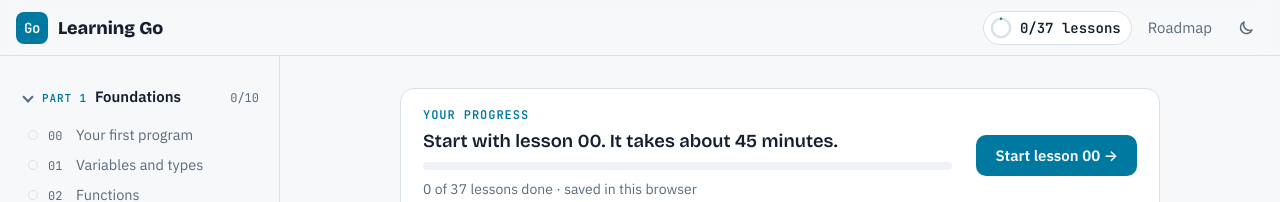
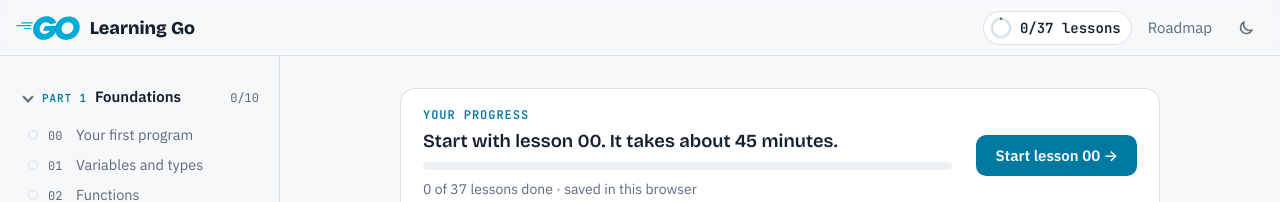
Before and after one commit to letsgomrinal/learning-go, a Jekyll site: the page built from README.md, in a window 1280 px wide. Shown: the top 202 px of the page. Built offline with Jekyll 4.4.1, drawn with Linux system fonts in a browser that asks for light colours; our own code applies the rules of GitHub Pages for plain Markdown files.

Commit message:
Use the official Go logo in the site header
Co-Authored-By: Claude Opus 5.5 <noreply@anthropic.com>

```diff
--- a/_layouts/default.html
+++ b/_layouts/default.html
@@ -40,7 +40,7 @@
   <button class="icon-btn menu-btn" type="button" aria-label="Open the course menu" aria-controls="sidebar" aria-expanded="false">
     <svg viewBox="0 0 24 24" width="20" height="20" aria-hidden="true"><path d="M4 6h16M4 12h16M4 18h16" stroke="currentColor" stroke-width="2" stroke-linecap="round"/></svg>
   </button>
-  <a class="brand" href="{{ '/' | relative_url }}"><span class="brand-mark" aria-hidden="true">Go</span><span class="brand-name">Learning Go</span></a>
+  <a class="brand" href="{{ '/' | relative_url }}"><img class="brand-logo" src="{{ '/assets/img/go-logo-blue.svg' | relative_url }}" alt="" width="64" height="24"><span class="brand-name">Learning Go</span></a>
   <div class="topbar-right">
     <a class="progress-pill" href="{{ '/' | relative_url }}#your-progress" title="Your progress, saved in this browser">
       <span class="ring" aria-hidden="true"><svg viewBox="0 0 36 36"><circle cx="18" cy="18" r="15" class="ring-bg"/><circle cx="18" cy="18" r="15" class="ring-fg" pathLength="100"/></svg></span>
--- a/assets/css/course.css
+++ b/assets/css/course.css
@@ -69,10 +69,7 @@ a:hover { color: var(--accent-strong); }
 }
 .brand { display: inline-flex; align-items: center; gap: 10px; text-decoration: none; color: var(--fg); font: 800 18px/1 var(--font-display); }
 .brand:hover { color: var(--fg); }
-.brand-mark {
-  display: inline-grid; place-items: center; width: 32px; height: 32px; border-radius: 8px;
-  background: var(--accent); color: var(--bg); font: 800 14px/1 var(--font-mono); letter-spacing: -0.02em;
-}
+.brand-logo { display: block; height: 24px; width: auto; }
 .topbar-right { margin-left: auto; display: flex; align-items: center; gap: 6px; }
 .topbar-link { color: var(--muted); text-decoration: none; font-size: 15px; padding: 6px 10px; border-radius: 6px; }
 .topbar-link:hover { color: var(--fg); background: var(--code-bg); }
```
Also changed, not shown: assets/img/go-logo-blue.svg (added).
